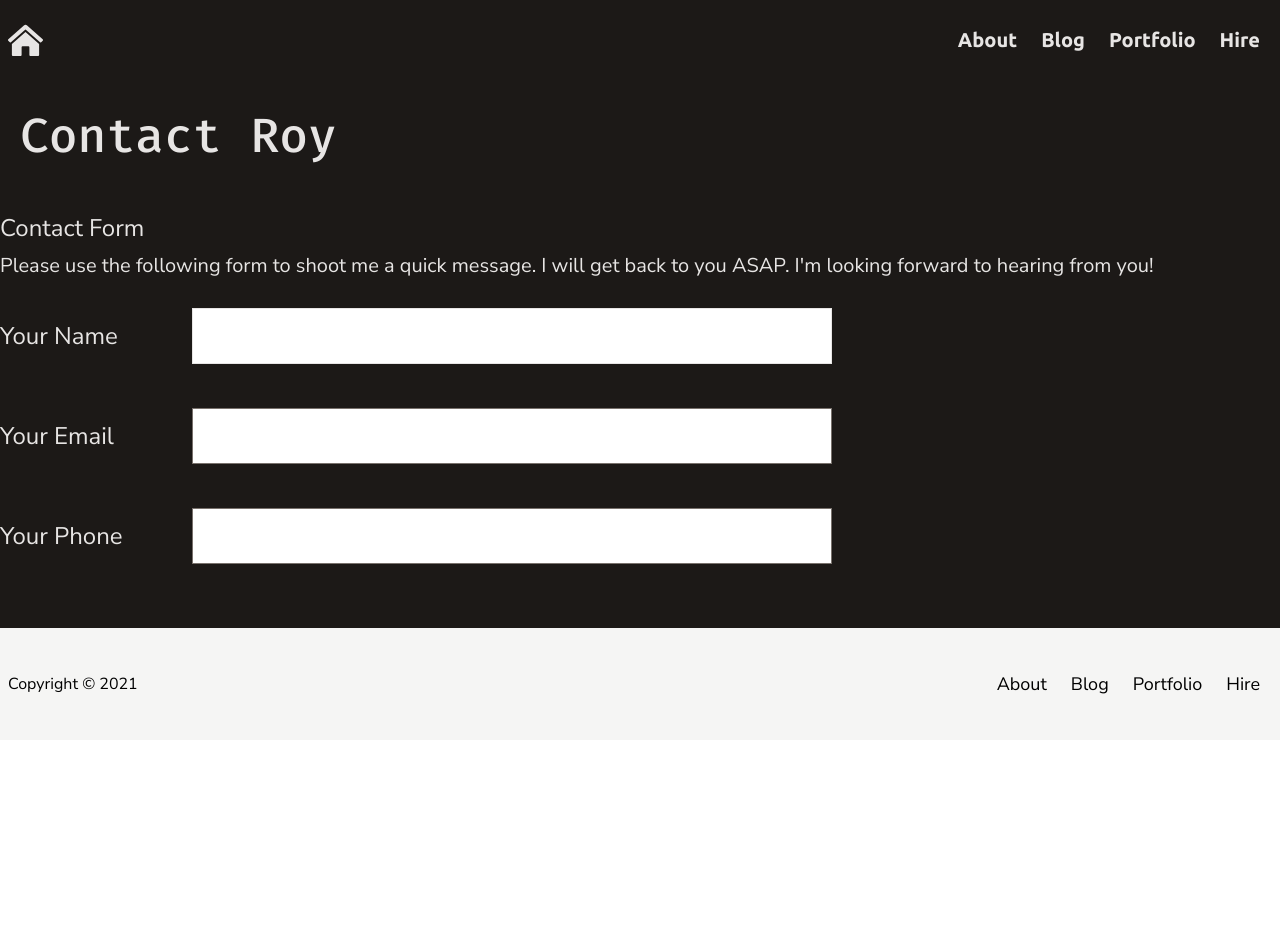
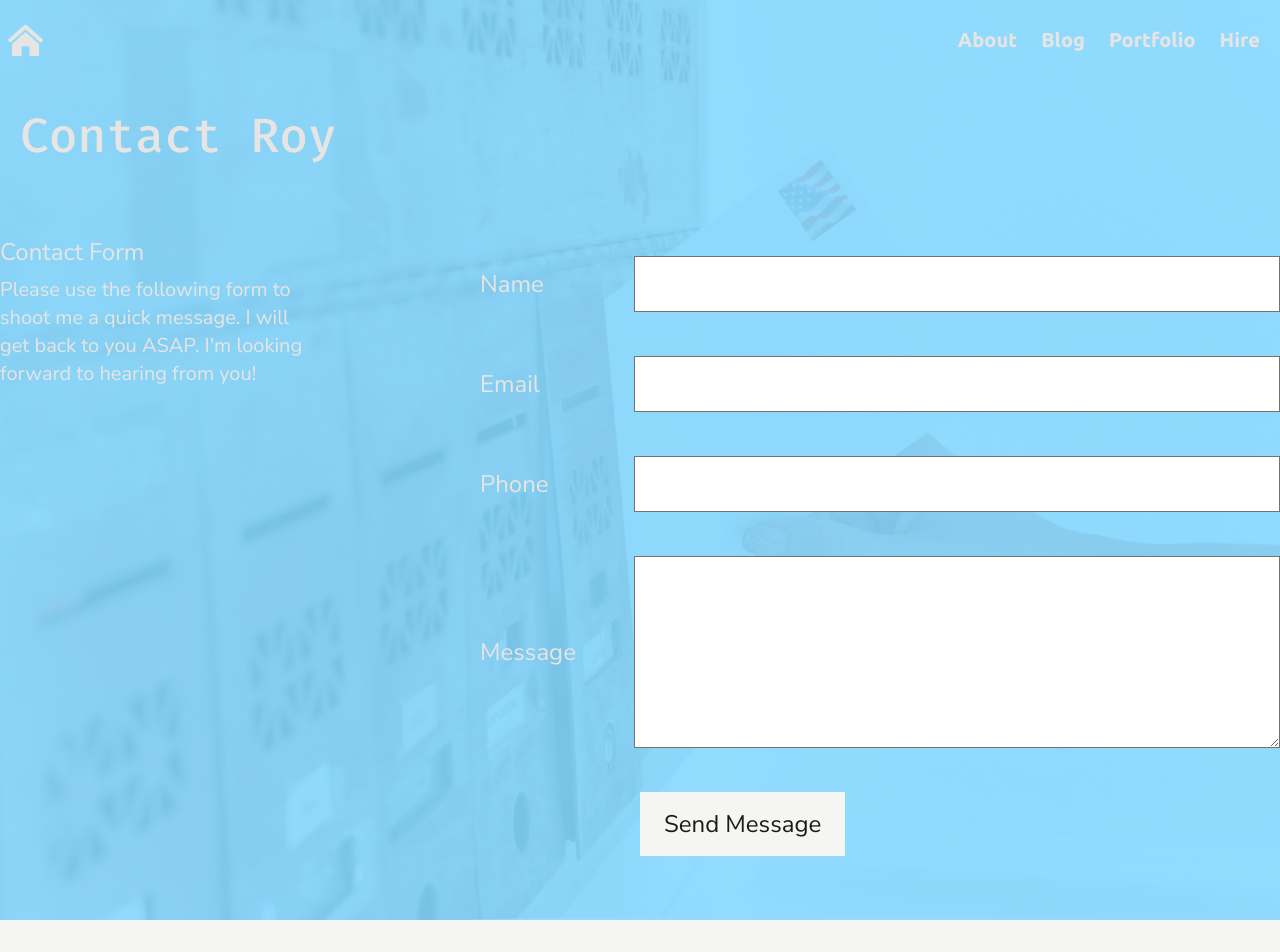
Before and after one commit to bronifty/royanger.com, a Next.js app in the folder app/: page /hire in a window 1280 px wide. Shown: the top 952 px of the page. Before the commit the page ends 800 px from the top, so only its background shows below. Built offline with nearby package versions, Linux system fonts and the light colour scheme; what tailwindcss-children would draw is missing.

Commit message:
Expanded the contact page a bit, played playing with custom colours in Tailwind.

```diff
--- a/app/pages/hire.tsx
+++ b/app/pages/hire.tsx
@@ -13,52 +13,76 @@ const Hire = () => {
                content="width=device-width, initial-scale=1"
             />
          </Head>
-         <Wrapper bgColor="bg-gray-900">
+         <Wrapper
+            bgColor="bg-blue-light"
+            bgImage="/images/backgrounds/mailboxes.jpg"
+            bgOpacity="bg-opacity-90"
+         >
             <div className="py-3 px-5 text-gray-90 mt-5 mb-10">
                <h1 className="text-gray-200 font-title text-5xl">
                   Contact Roy
                </h1>
             </div>
-            <div className="text-gray-200 text-xl mb-10">
+            <div className="text-gray-200 text-xl mt-16 mb-10 grid grid-cols-3 gap-40">
+               <div className="">
                   <h2 className="text-title text-2xl mb-2">Contact Form</h2>
                   <p className="mb-2">
-                  Please use the following form to shoot me a quick message. I
-                  will get back to you ASAP. I'm looking forward to hearing from
-                  you!
+                     Please use the following form to shoot me a quick message.
+                     I will get back to you ASAP. I'm looking forward to hearing
+                     from you!
                   </p>
-
+               </div>
+               <div className="col-span-2">
                   <form className="flex flex-col">
                      <div className="flex flex-row items-center mt-5 mb-6 text-2xl ">
                         <label htmlFor="contactName" className="w-48 block">
-                        Your Name
+                           Name
                         </label>
                         <input
-                        className="border w-1/2 h-14 text-gray-900 text-3xl"
-                        type="name"
+                           className="w-full h-14 text-gray-900 text-3xl"
+                           type="text"
                            id="contactName"
                         />
                      </div>
                      <div className="flex flex-row items-center  mt-5 mb-6 text-2xl">
                         <label htmlFor="contactEmail" className="w-48 block">
-                        Your Email
+                           Email
                         </label>
                         <input
-                        className="w-1/2 h-14 text-gray-900 text-3xl"
+                           className="w-full h-14 text-gray-900 text-3xl"
                            type="email"
                            id="contactForm"
                         />
                      </div>
                      <div className="flex flex-row items-center  mt-5 mb-6 text-2xl">
                         <label htmlFor="contactPhone" className="w-48 block">
-                        Your Phone
+                           Phone
                         </label>
                         <input
-                        className="w-1/2 h-14 text-gray-900 text-3xl"
+                           className="w-full h-14 text-gray-900 text-3xl"
                            type="text"
                            id="contactPhone"
                         />
                      </div>
+                     <div className="flex flex-row items-center  mt-5 mb-6 text-2xl">
+                        <label htmlFor="contactMessage" className="w-48 block">
+                           Message
+                        </label>
+                        <textarea
+                           id="contactMessage"
+                           className="w-full h-48 text-gray-900 text-3xl"
+                        ></textarea>
+                     </div>
+                     <div className="mt-5 mb-6 ml-40 text-2xl">
+                        <button
+                           type="submit"
+                           className="bg-gray-100 text-gray-900 py-4 px-6"
+                        >
+                           Send Message
+                        </button>
+                     </div>
                   </form>
+               </div>
             </div>
          </Wrapper>
       </>
--- a/app/tailwind.config.js
+++ b/app/tailwind.config.js
@@ -1,4 +1,4 @@
-const colors = require('tailwindcss/colors');
+const colors = require('tailwindcss/colors')
 
 module.exports = {
    purge: ['./pages/**/*.{js,ts,jsx,tsx}', './components/**/*.{js,ts,jsx,tsx}'],
@@ -19,6 +19,11 @@ module.exports = {
          lightblue: colors.lightBlue,
          indigo: colors.indigo,
          purple: colors.fuchsia,
+         blue: {
+            light: '#85d7ff',
+            DEFAULT: '#1fb6ff',
+            dark: '#009eeb',
+         },
       },
       fontFamily: {
          sans: ['Nunito Sans', 'sans-serif'],
@@ -40,4 +45,4 @@ module.exports = {
       require('tailwindcss-children'),
       //   require('@tailwindcss/typography'),
    ],
-};
+}
```
Also changed, not shown: app/public/images/backgrounds/mailboxes.jpg (added), 1 other file (tests, documents, lock files or other folders). Lines whose indentation alone changed are shown as unchanged.
